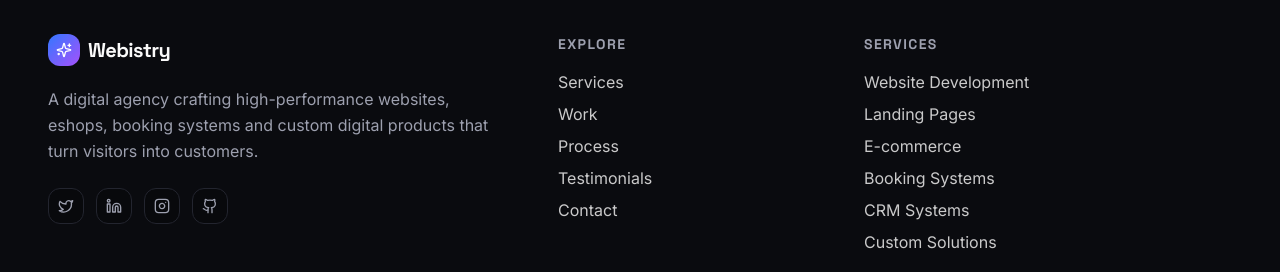
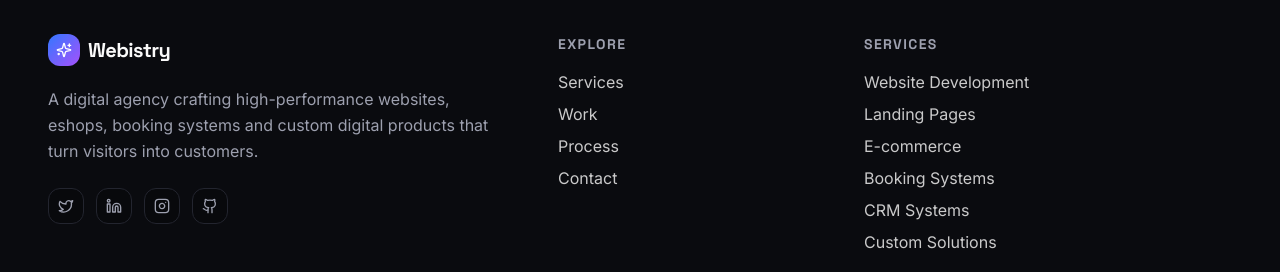
Before and after one commit to dimitristz001/webaria, a React (Vite) app: page / in a window 1280 px wide. Shown: the part 6655-6927 px from the top of the page. Built offline with nearby package versions, Linux system fonts and the light colour scheme; the HTML template or start-up script is replaced by a standard one.

Commit message:
Changes
Co-authored-by: dimitristz001 <131684937+dimitristz001@users.noreply.github.com>

```diff
--- a/src/components/Footer.tsx
+++ b/src/components/Footer.tsx
@@ -31,7 +31,7 @@ export function Footer() {
           <div className="col-span-6 md:col-span-3">
             <h4 className="font-display text-sm uppercase tracking-widest text-muted-foreground mb-4">Explore</h4>
             <ul className="space-y-2">
-              {['Services', 'Work', 'Process', 'Testimonials', 'Contact'].map(l => (
+              {['Services', 'Work', 'Process', 'Contact'].map(l => (
                 <li key={l}>
                   <a href={`#${l.toLowerCase()}`} className="text-foreground/80 hover:text-foreground hover:gradient-text transition-all">{l}</a>
                 </li>
```
